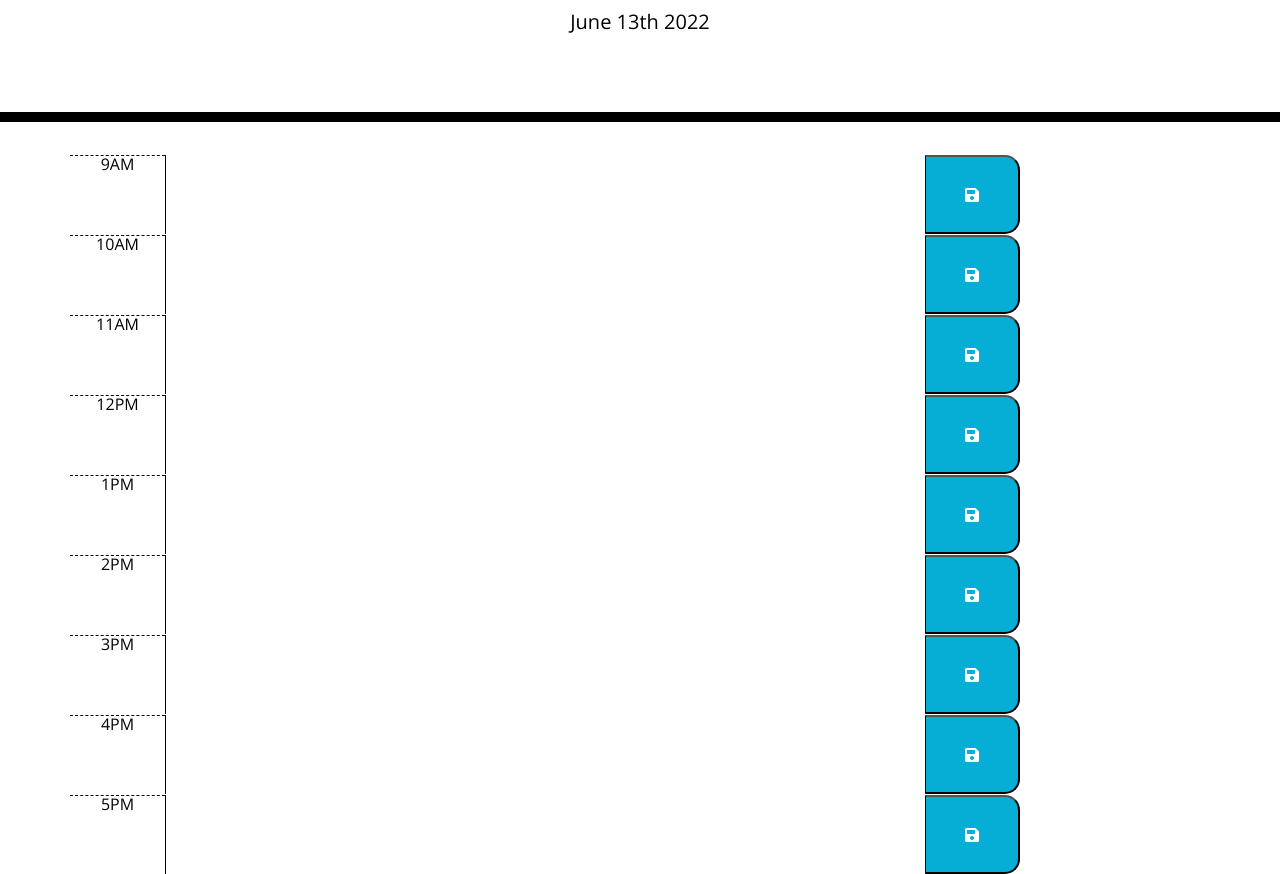
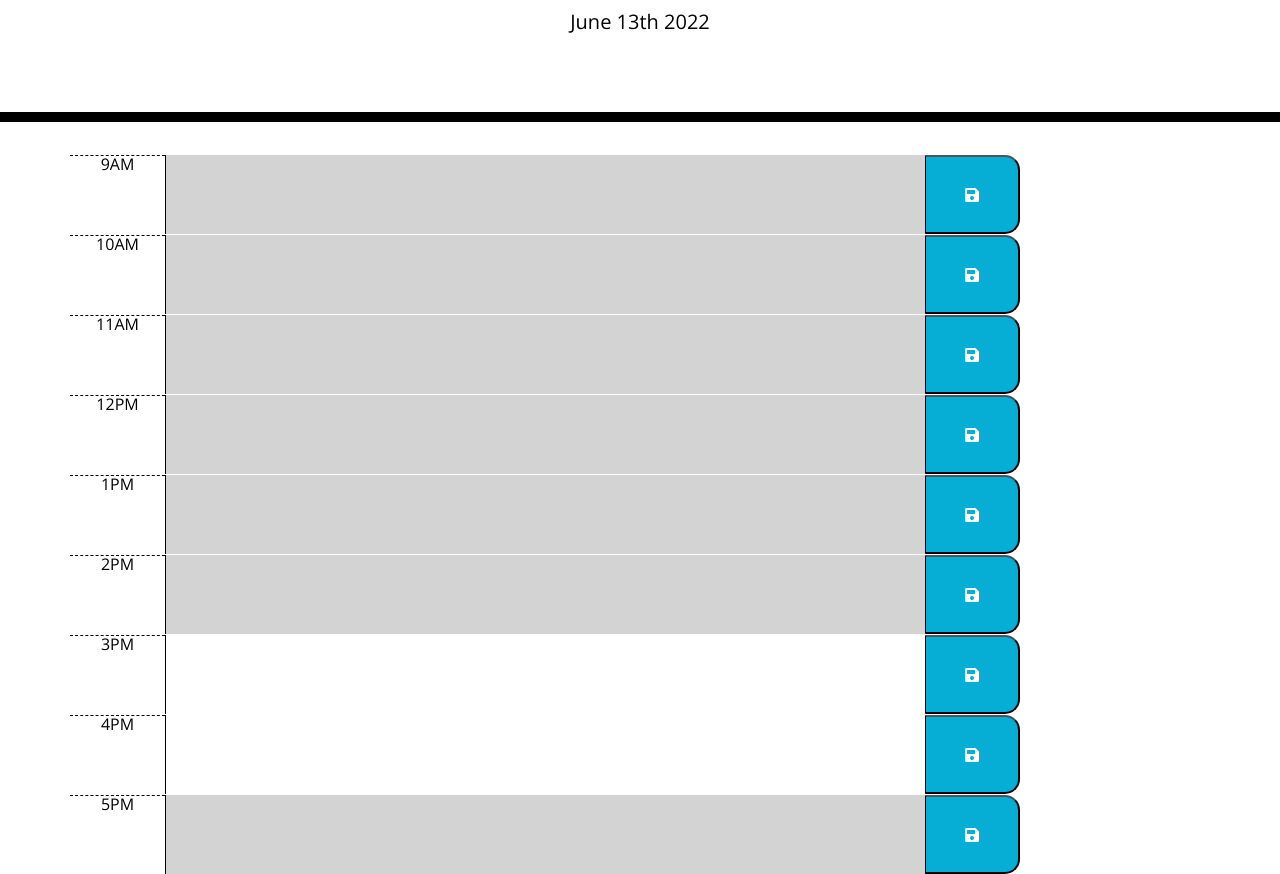
Before and after one commit to CaitlinParsons25/work-day-scheduler, a plain HTML site: page index.html in a window 1280 px wide. Shown: the part 182-1056 px from the top of the page. Drawn offline with nearby package versions, Linux system fonts and the light colour scheme.

Commit message:
added color classes to time blocks based on time status

```diff
--- a/Develop/script.js
+++ b/Develop/script.js
@@ -1 +1,120 @@
 $("#currentDay").text(moment().format('MMMM Do YYYY'));
+
+var timeColor = function() {
+
+    // 9am
+    var nineAm = moment({h:9});
+    $("#9am").append(nineAm);
+
+    if (moment().isAfter(nineAm, "hour")) {
+    $("#9am-text").addClass("past");
+    } else if (moment().isBefore(nineAm, "hour")) {
+    $("#9am-text").addClass("future");
+    } else {
+    $("#9am-text").addClass("present")
+    };
+
+    // 10am
+    var tenAm = moment({h:10});
+    $("#10am").append(tenAm);
+
+    if (moment().isAfter(tenAm, "hour")) {
+    $("#10am-text").addClass("past");
+    } else if (moment().isBefore(tenAm, "hour")) {
+    $("#10am-text").addClass("future");
+    } else {
+    $("#10am-text").addClass("present")
+    };
+
+    // 11am
+    var elevenAm = moment({h:11});
+    $("#11am").append(elevenAm);
+
+    if (moment().isAfter(elevenAm, "hour")) {
+    $("#11am-text").addClass("past");
+    } else if (moment().isBefore(elevenAm, "hour")) {
+    $("#11am-text").addClass("future");
+    } else {
+    $("#11am-text").addClass("present")
+    };
+
+    // 12pm
+    var twelvePm = moment({h:12});
+    $("#12pm").append(twelvePm);
+
+    if (moment().isAfter(twelvePm, "hour")) {
+    $("#12pm-text").addClass("past");
+    } else if (moment().isBefore(twelvePm, "hour")) {
+    $("#12pm-text").addClass("future");
+    } else {
+    $("#12pm-text").addClass("present")
+    };
+
+    // 1pm
+    var onePm = moment({h:13});
+    $("#1pm").append(onePm);
+
+    if (moment().isAfter(onePm, "hour")) {
+    $("#1pm-text").addClass("past");
+    } else if (moment().isBefore(onePm, "hour")) {
+    $("#1pm-text").addClass("future");
+    } else {
+    $("#1pm-text").addClass("present")
+    };
+
+    // 2pm
+    var twoPm = moment({h:14});
+    $("#2pm").append(twoPm);
+
+    if (moment().isAfter(twoPm, "hour")) {
+    $("#2pm-text").addClass("past");
+    } else if (moment().isBefore(twoPm)) {
+    $("#2pm-text").addClass("future");
+    } else {
+    $("#2pm-text").addClass("present")
+    };
+
+    // 3pm
+    var threePm = moment({h:15});
+    $("#3pm").append(threePm);
+
+    if (moment().isAfter(threePm, "hour")) {
+    $("3pm-text").addClass("past");
+    } else if (moment().isBefore(threePm, "hour")) {
+    $("#3pm-text").addClass("future");
+    } else {
+    $("#3pm-text").addClass("present")
+    };
+
+    // 4pm
+    var fourPm = moment({h:16});
+    $("#4pm").append(fourPm);
+
+    if (moment().isAfter(fourPm, "hour")) {
+    $("#4pmm-text").addClass("past");
+    } else if (moment().isBefore(fourPm, "hour")) {
+    $("#4pm-text").addClass("future");
+    } else {
+    $("#4pm-text").addClass("present")
+    };
+
+    // 5pm
+    var fivePm = moment({h:17});
+    $("#5pm").append(fivePm);
+
+    if (moment().isAfter(fivePm, "hour")) {
+    $("#5pm-text").addClass("past");
+    } else if (moment().isBefore(fivePm, "hour")) {
+    $("#5pm-text").addClass("future");
+    } else {
+    $("#5pm-text").addClass("present")
+    };
+};
+
+timeColor();
+
+setInterval(function() {
+    $(".time-block").each(function() {
+      timeColor($(this));
+    });
+  }, 300000);
--- a/index.html
+++ b/index.html
@@ -32,47 +32,47 @@
     <div class="container">
       <div class="time-block row" id="9am">
           <div class="col-1 hour">9AM</div>
-          <textarea class="description col-8"></textarea>
+          <textarea class="description col-8" id="9am-text"></textarea>
           <button class="saveBtn col-1"><i class="fa fa-save"></i></button>
       </div>
       <div class="time-block row" id="10am">
         <div class="col-1 hour">10AM</div>
-        <textarea class="description col-8"></textarea>
+        <textarea class="description col-8" id="10am-text"></textarea>
         <button class="saveBtn col-1"><i class="fa fa-save"></i></button>
       </div>
       <div class="time-block row" id="11am">
         <div class="col-1 hour">11AM</div>
-        <textarea class="description col-8"></textarea>
+        <textarea class="description col-8" id="11am-text"></textarea>
         <button class="saveBtn col-1"><i class="fa fa-save"></i></button>
       </div>
       <div class="time-block row" id="12pm">
         <div class="col-1 hour">12PM</div>
-        <textarea class="description col-8"></textarea>
+        <textarea class="description col-8" id="12pm-text"></textarea>
         <button class="saveBtn col-1"><i class="fa fa-save"></i></button>
       </div>
       <div class="time-block row" id="1pm">
         <div class="col-1 hour">1PM</div>
-        <textarea class="description col-8"></textarea>
+        <textarea class="description col-8" id="1pm-text"></textarea>
         <button class="saveBtn col-1"><i class="fa fa-save"></i></button>
       </div>
       <div class="time-block row" id="2pm">
         <div class="col-1 hour">2PM</div>
-        <textarea class="description col-8"></textarea>
+        <textarea class="description col-8" id="2pm-text"></textarea>
         <button class="saveBtn col-1"><i class="fa fa-save"></i></button>
       </div>
       <div class="time-block row" id="3pm">
         <div class="col-1 hour">3PM</div>
-        <textarea class="description col-8"></textarea>
+        <textarea class="description col-8" id="3pm-text"></textarea>
         <button class="saveBtn col-1"><i class="fa fa-save"></i></button>
       </div>
       <div class="time-block row" id="4pm">
         <div class="col-1 hour">4PM</div>
-        <textarea class="description col-8"></textarea>
+        <textarea class="description col-8" id="4pm-text"></textarea>
         <button class="saveBtn col-1"><i class="fa fa-save"></i></button>
       </div>
       <div class="time-block row" id="5pm">
         <div class="col-1 hour">5PM</div>
-        <textarea class="description col-8"></textarea>
+        <textarea class="description col-8" id="5pm-text"></textarea>
         <button class="saveBtn col-1"><i class="fa fa-save"></i></button>
       </div>
     </div>
```
